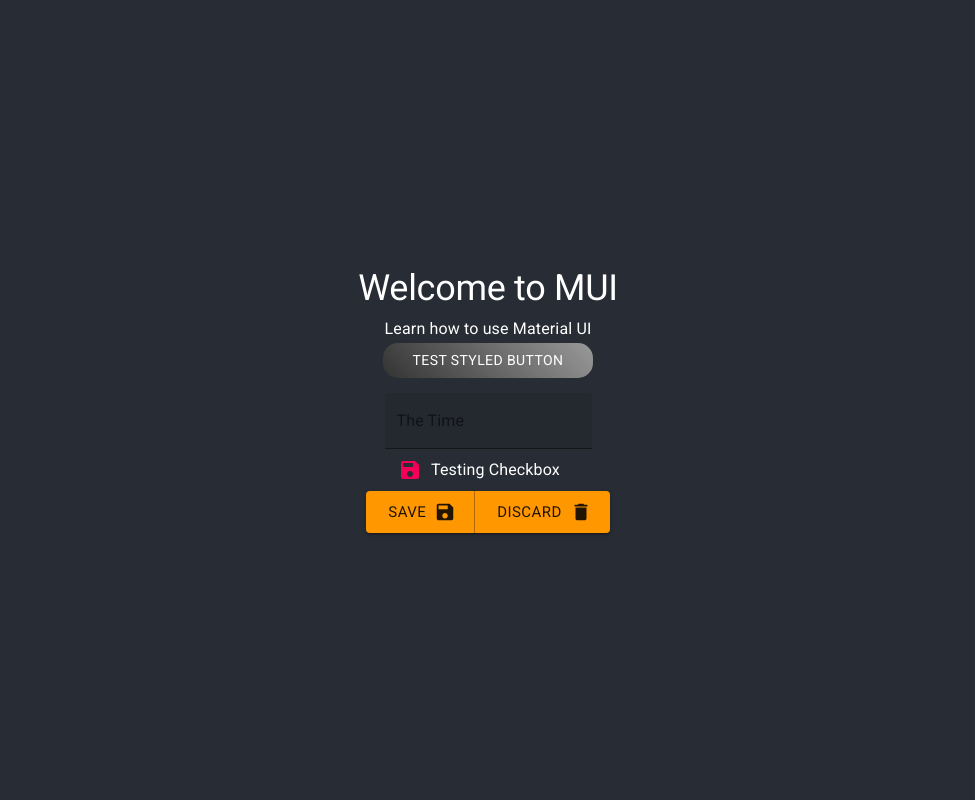
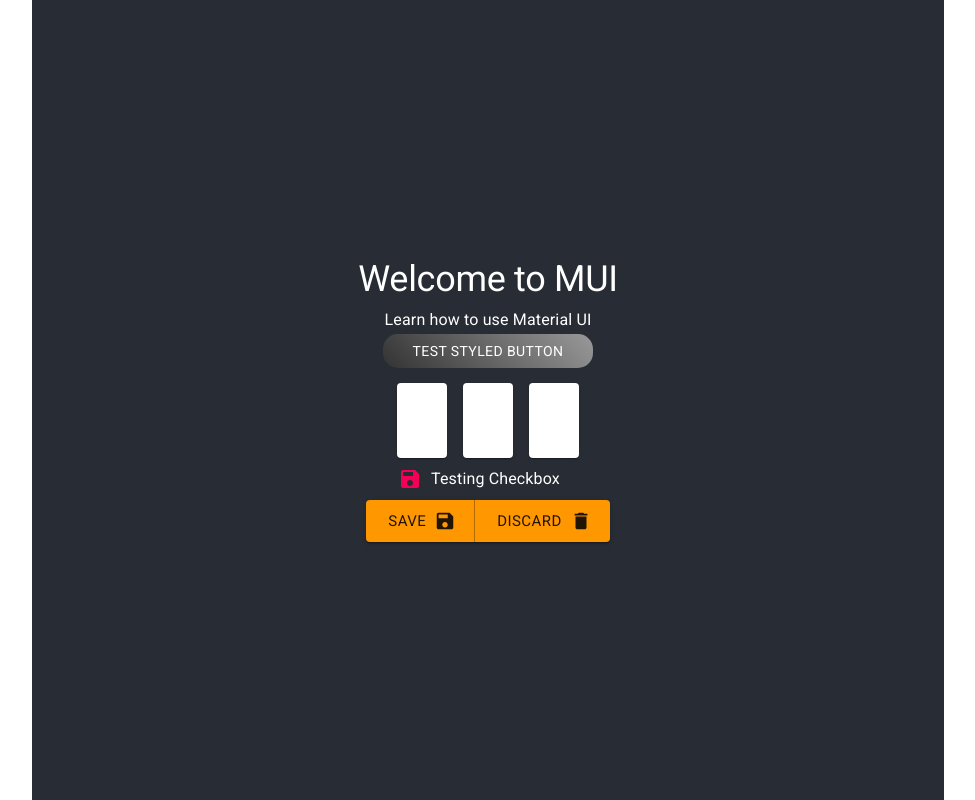
Before and after one commit to JWoltjen/material-ui-react-demo, a React (Create React App) app: page / in a window 1280 px wide. Shown: the whole page, without its empty margins (152-1127 px from the left). Built offline with nearby package versions, Linux system fonts and the light colour scheme.

Commit message:
Replace textfield with Grid layout

```diff
--- a/src/App.js
+++ b/src/App.js
@@ -12,8 +12,10 @@
 import { orange } from '@material-ui/core/colors';
 import 'fontsource-roboto';
 
-import Topography from '@material-ui/core/Typography'
-import Typography from '@material-ui/core/Typography';
+import Typography from '@material-ui/core/Typography'
+import Container from '@material-ui/core/Container'
+import Paper from '@material-ui/core/Paper'
+import Grid from '@material-ui/core/Grid'
 
 const useStyles = makeStyles({
   root: {
@@ -66,8 +68,10 @@
 function App() {
   return (
   <ThemeProvider theme={theme}>
+    <Container maxWidth='md'>
     <div className="App">
       <header className='App-header'>
+
         <Typography variant='h2'>
           Welcome to MUI
         </Typography>
@@ -75,13 +79,19 @@
           Learn how to use Material UI
         </Typography>
       <ButtonStyled/>
-      <TextField
-        variant='filled'
-        color='secondary'
-        type='email'
-        label='The Time'
-        placeholder='test@test.com'
-      />
+
+    <Grid container spacing={2} justify="center">
+      <Grid item>
+        <Paper style={{height: 75, width: 50, }}/>
+      </Grid>
+      <Grid item>
+        <Paper style={{height: 75, width: 50, }}/>
+      </Grid>
+      <Grid item>
+        <Paper style={{height: 75, width: 50, }}/>
+      </Grid>
+    </Grid>
+
       <CheckboxExample/>
       <ButtonGroup size='large' variant='contained' color='primary' >
       <Button
@@ -97,6 +107,7 @@
       </ButtonGroup>
       </header>
     </div>
+    </Container>
     </ThemeProvider>
   );
 }
```
Also changed, not shown: 1 other file (tests, documents, lock files or other folders).
